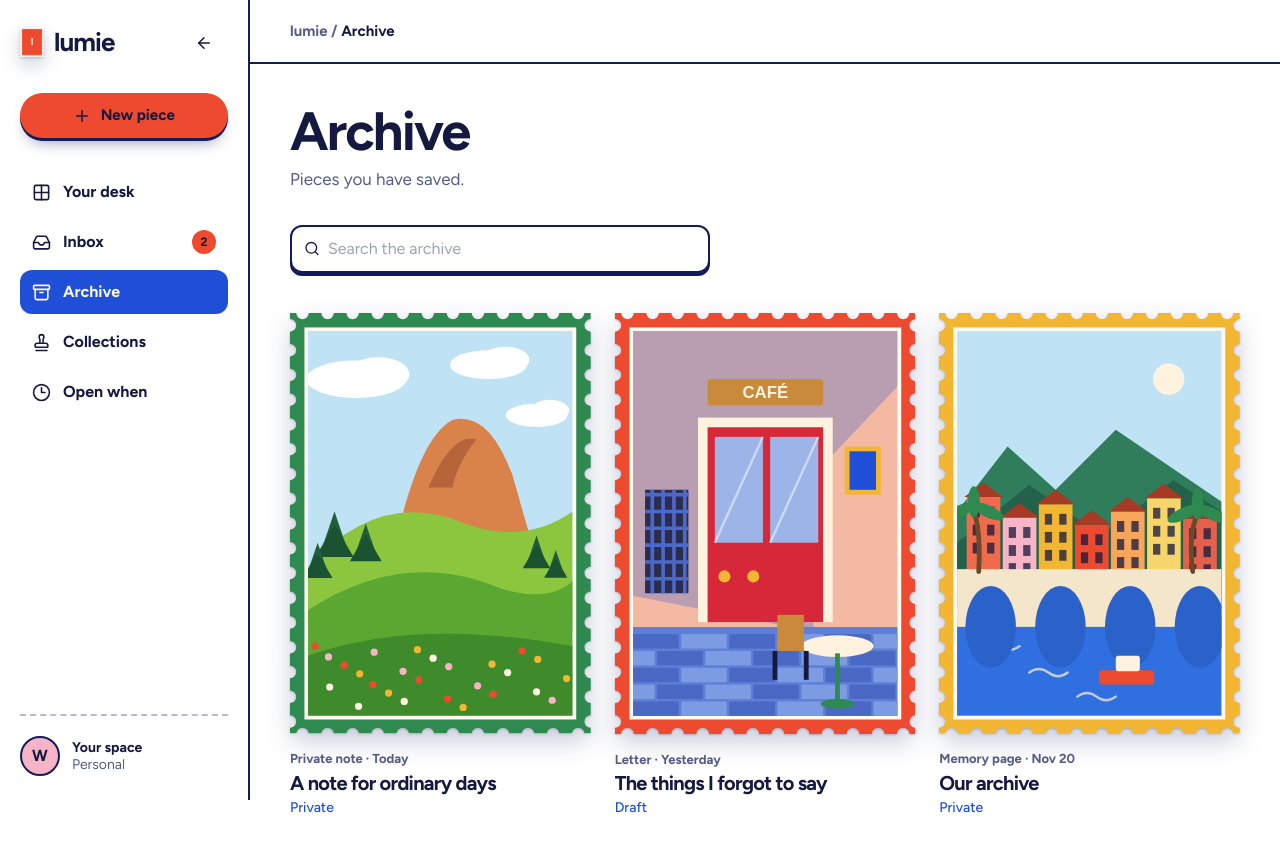
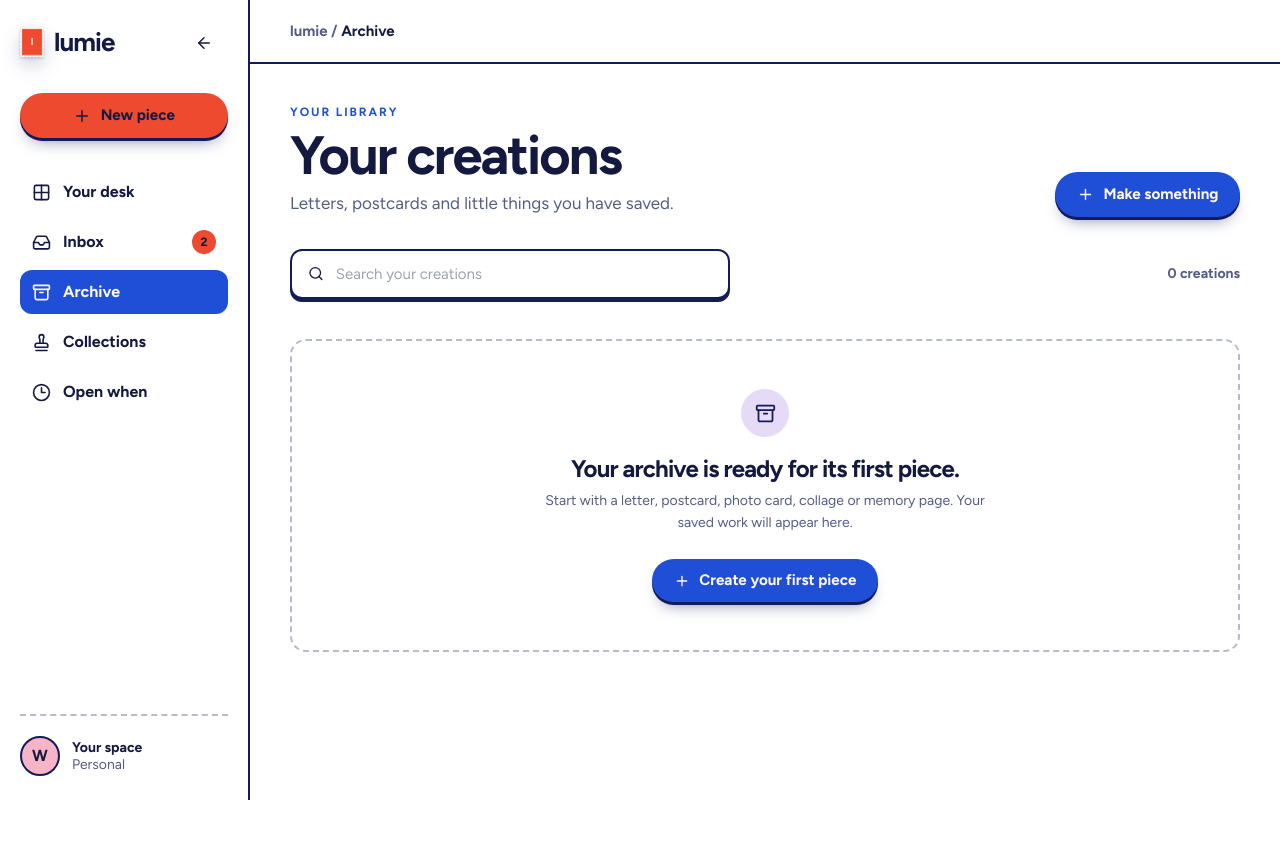
Before and after one commit to Wuraola-Adebisi/Lumie, a React (Vite) app: page /app/archive in a window 1280 px wide. Shown: the top 852 px of the page. After the commit the page ends 800 px from the top, so only its background shows below. Built offline with nearby package versions, Linux system fonts and the light colour scheme; a web font is replaced by a local one.

Commit message:
feat: add searchable local creations archive

```diff
--- a/src/pages/ArchivePage.tsx
+++ b/src/pages/ArchivePage.tsx
@@ -1,19 +1,85 @@
-import { Search } from 'lucide-react'
-import { useState } from 'react'
-import PieceCard from '../components/mail/PieceCard'
-import { recentCreations } from '../data/sampleData'
+import { ArrowUpRight, Archive, Plus, Search, Trash2 } from 'lucide-react'
+import { useEffect, useMemo, useState } from 'react'
+import { Link } from 'react-router-dom'
+import { deleteLocalCreation, getCreationExcerpt, getFormatLabel, listLocalCreations } from '../features/creations/localCreations'
+import type { StudioDocument } from '../features/studio/studioTypes'
 
 export default function ArchivePage() {
   const [query, setQuery] = useState('')
-  const q = query.toLowerCase()
-  const filtered = recentCreations.filter((item) => item.title.toLowerCase().includes(q) || item.excerpt.toLowerCase().includes(q))
+  const [creations, setCreations] = useState<StudioDocument[]>(() => listLocalCreations())
+
+  useEffect(() => {
+    const refresh = () => setCreations(listLocalCreations())
+    window.addEventListener('storage', refresh)
+    window.addEventListener('focus', refresh)
+    return () => {
+      window.removeEventListener('storage', refresh)
+      window.removeEventListener('focus', refresh)
+    }
+  }, [])
+
+  const filtered = useMemo(() => {
+    const term = query.trim().toLowerCase()
+    if (!term) return creations
+    return creations.filter((item) => item.name.toLowerCase().includes(term)
+      || getCreationExcerpt(item).toLowerCase().includes(term)
+      || getFormatLabel(item.format).toLowerCase().includes(term))
+  }, [creations, query])
+
+  const removeCreation = (id: string, name: string) => {
+    if (!window.confirm(`Delete “${name}” from this device? This cannot be undone.`)) return
+    if (deleteLocalCreation(id)) setCreations(listLocalCreations())
+  }
+
   return (
-    <div>
-      <h1 className="display text-[clamp(34px,5vw,54px)]">Archive</h1>
-      <p className="mt-2 max-w-[34rem] text-[17px] text-muted">Pieces you have saved.</p>
-      <label className="mt-8 flex w-full max-w-[420px] items-center gap-2 rounded-xl border-2 border-navy bg-white px-3 py-2.5 shadow-[0_3px_0_#121c5a]"><Search size={17} /><span className="sr-only">Search the archive</span><input className="w-full border-0 bg-transparent text-[16px] outline-none" value={query} onChange={(event) => setQuery(event.target.value)} placeholder="Search the archive" /></label>
-      <div className="mt-10 grid grid-cols-2 gap-x-6 gap-y-10 lg:grid-cols-3">{filtered.map((item) => <PieceCard key={item.id} {...item} />)}</div>
-      {filtered.length === 0 && <div className="mt-10 rounded-2xl border-2 border-dashed border-navy/40 p-12 text-center"><h2 className="display text-[24px]">No matches</h2><p className="mt-2 text-muted">Try a different word.</p></div>}
+    <div className="min-h-[calc(100vh-160px)]">
+      <div className="flex flex-wrap items-end justify-between gap-5">
+        <div>
+          <p className="text-xs font-extrabold tracking-[.16em] text-cobalt">YOUR LIBRARY</p>
+          <h1 className="display mt-2 text-[clamp(34px,5vw,54px)]">Your creations</h1>
+          <p className="mt-2 max-w-[34rem] text-[17px] text-muted">Letters, postcards and little things you have saved.</p>
+        </div>
+        <Link to="/app/create" className="btn btn-primary"><Plus size={17}/> Make something</Link>
+      </div>
+
+      <div className="mt-8 flex flex-wrap items-center justify-between gap-4">
+        <label className="flex w-full max-w-[440px] items-center gap-3 rounded-xl border-2 border-navy bg-white px-4 py-3 shadow-[0_3px_0_#121c5a]">
+          <Search size={17} aria-hidden="true"/>
+          <span className="sr-only">Search your creations</span>
+          <input value={query} onChange={(event) => setQuery(event.target.value)} placeholder="Search your creations" aria-label="Search your creations" className="w-full bg-transparent text-[15px] outline-none"/>
+        </label>
+        <span className="text-sm font-semibold text-muted">{filtered.length} {filtered.length === 1 ? 'creation' : 'creations'}</span>
+      </div>
+
+      {filtered.length ? (
+        <div className="mt-9 grid gap-5 sm:grid-cols-2 xl:grid-cols-3">
+          {filtered.map((item, index) => (
+            <article key={item.id} className={`flex min-h-[285px] flex-col rounded-xl border border-navy/10 p-5 shadow-sm ${['bg-tomato/20', 'bg-lilac/40', 'bg-saffron/30', 'bg-lime/50', 'bg-sky/40'][index % 5]}`}>
+              <div className="flex items-center justify-between gap-3 text-xs text-muted"><span>{getFormatLabel(item.format)}</span><time dateTime={item.updatedAt}>{new Date(item.updatedAt).toLocaleDateString(undefined, { day: 'numeric', month: 'short', year: 'numeric' })}</time></div>
+              <div className="my-6 flex flex-1 items-center justify-center rounded-lg bg-white/55">
+                <div className="w-24 rotate-[-3deg] border border-navy/10 bg-paper p-3 shadow-md">
+                  <span className="block border-b border-navy/20 pb-2 text-[8px] font-bold uppercase tracking-widest text-cobalt">Lumie · {getFormatLabel(item.format)}</span>
+                  <span className="display mt-3 block text-center text-lg">{item.name}</span>
+                  <span className="mt-2 block text-center text-[8px] leading-relaxed text-muted">{getCreationExcerpt(item, 55)}</span>
+                </div>
+              </div>
+              <h2 className="display text-xl">{item.name}</h2>
+              <p className="mt-2 line-clamp-2 text-sm leading-relaxed text-muted">{getCreationExcerpt(item)}</p>
+              <div className="mt-5 flex items-center justify-between border-t border-navy/15 pt-3">
+                <Link to={`/app/create?draft=${encodeURIComponent(item.id)}`} className="inline-flex items-center gap-1.5 text-sm font-bold text-cobalt hover:underline">Open creation <ArrowUpRight size={15}/></Link>
+                <button type="button" onClick={() => removeCreation(item.id, item.name)} aria-label={`Delete ${item.name}`} className="rounded-full p-2 text-muted hover:bg-white/70 hover:text-tomato"><Trash2 size={16}/></button>
+              </div>
+            </article>
+          ))}
+        </div>
+      ) : (
+        <div className="mt-10 rounded-2xl border-2 border-dashed border-navy/30 p-12 text-center">
+          <span className="mx-auto grid h-12 w-12 place-items-center rounded-full bg-lilac/50 text-navy"><Archive size={21}/></span>
+          <h2 className="display mt-5 text-2xl">{query ? 'No creations found.' : 'Your archive is ready for its first piece.'}</h2>
+          <p className="mx-auto mt-2 max-w-md text-sm leading-relaxed text-muted">{query ? 'Try another title, format or phrase.' : 'Start with a letter, postcard, photo card, collage or memory page. Your saved work will appear here.'}</p>
+          {!query && <Link to="/app/create" className="btn btn-primary mt-6"><Plus size={16}/> Create your first piece</Link>}
+        </div>
+      )}
     </div>
   )
 }
```
